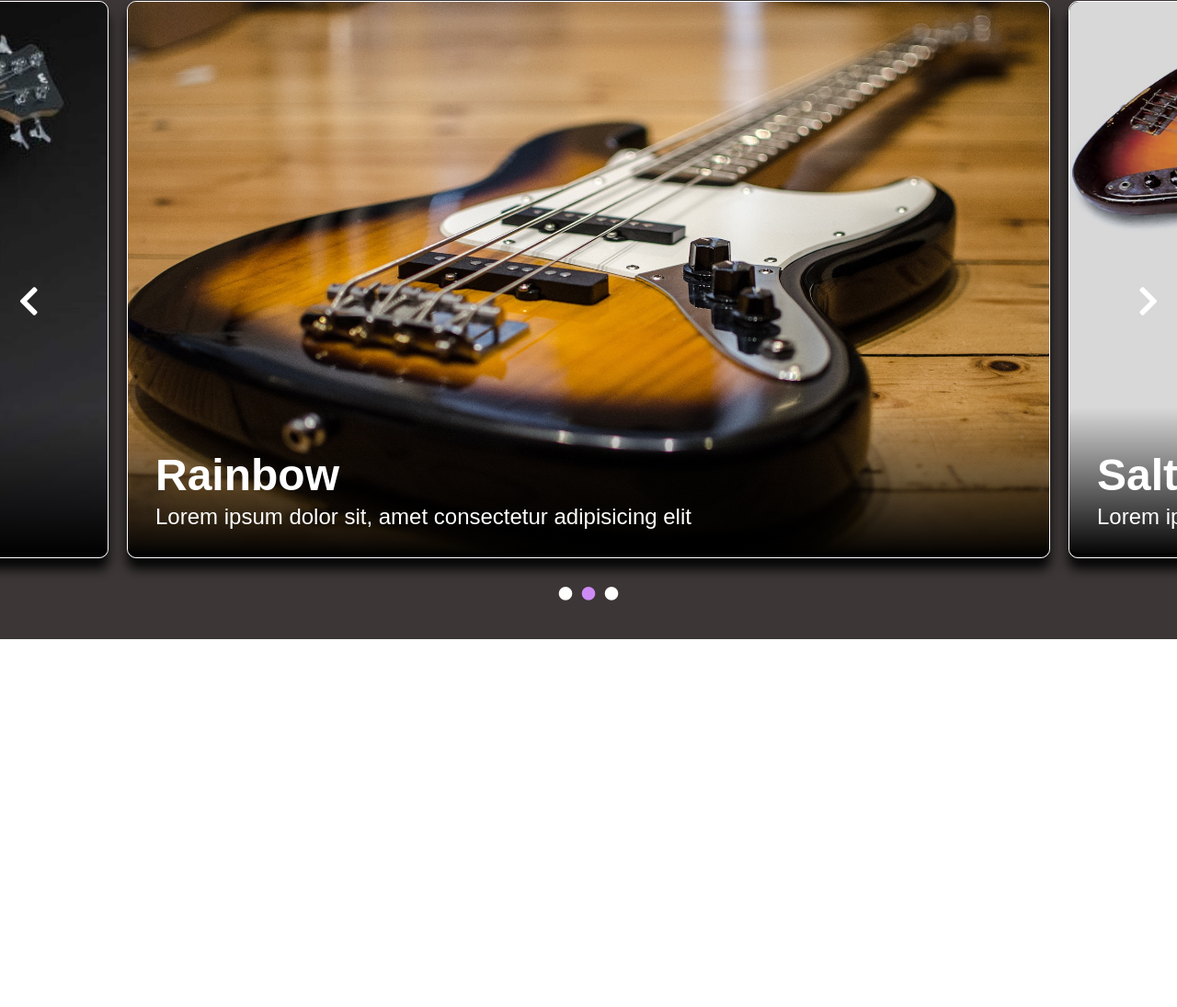
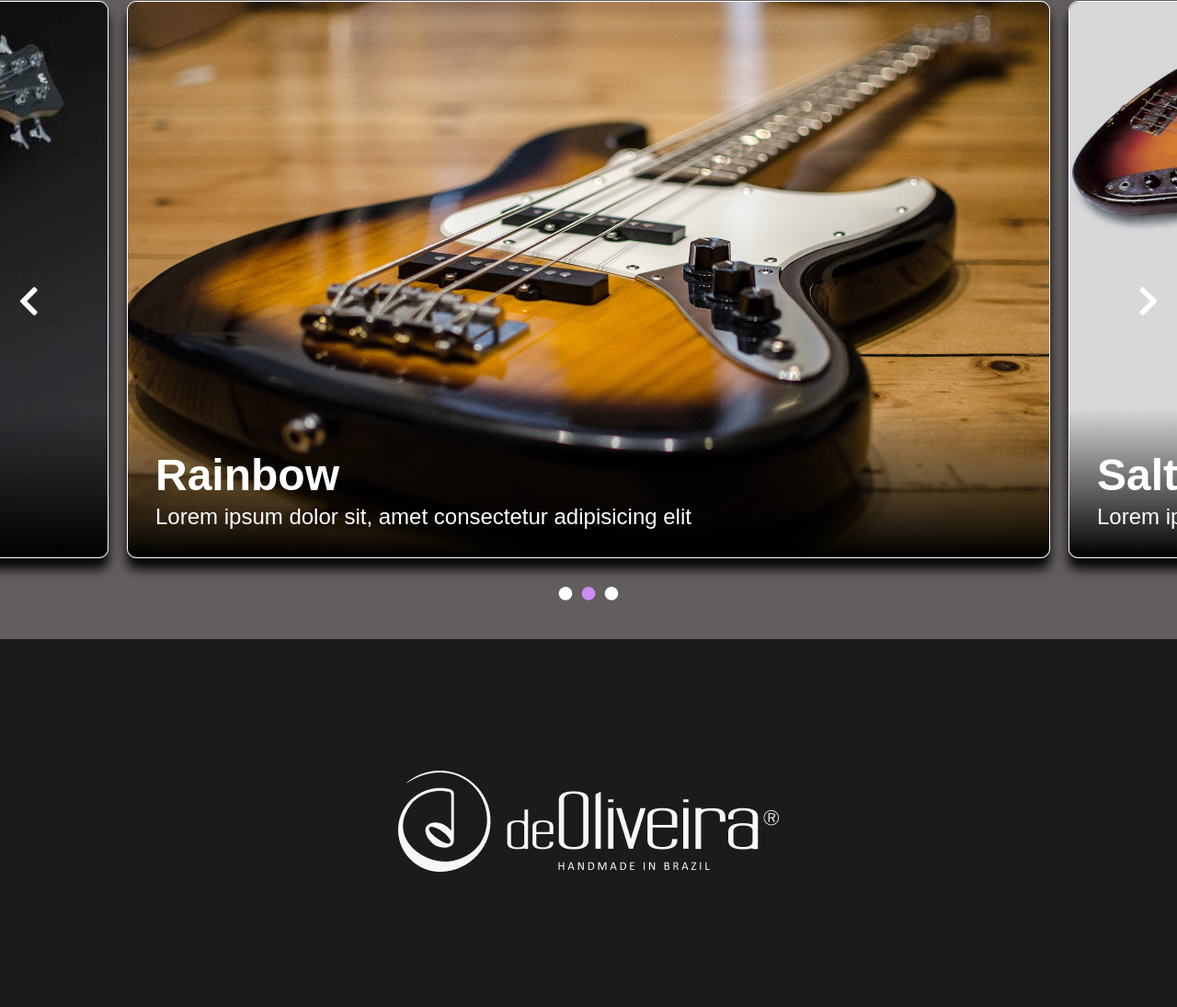
Before and after one commit to elisafa/deOliveira, a website: page src/pages/ptbr/rainbowkf.html in a window 1280 px wide. Shown: the part 2540-3635 px from the top of the page at 92% size. Before the commit the page ends 3235 px from the top, so only its background shows below. Drawn offline with nearby package versions, Linux system fonts and the light colour scheme; files that its build step writes are made by us from their sources; files whose address does not match are found by name.

Commit message:
iniciando o rodape

```diff
--- a/src/pages/ptbr/rainbowkf.html
+++ b/src/pages/ptbr/rainbowkf.html
@@ -243,6 +243,19 @@
         </div>
       </section>
     </main>
+    <footer class="footer">
+      <div class="container">
+        <figure>
+          <img
+            class="footer__logo"
+            src="../../images/logorodape.png"
+            alt="Logo"
+            width="414px"
+            height="110px"
+          />
+        </figure>
+      </div>
+    </footer>
     <script src="/src/scripts/main.js"></script>
     <script>
       initSlider({ startAtIndex: 0, autoPlay: true, timeInterval: 3000 });
--- a/src/scripts/main.js
+++ b/src/scripts/main.js
@@ -1,5 +1,6 @@
 "use strict";
 
+// CARROSSEL INICIO
 const slideWrapper = document.querySelector('[data-slide="wrapper"]');
 const slideList = document.querySelector('[data-slide="list"]');
 const navPreviousButton = document.querySelector('[data-slide="nav-previous-button"]');
@@ -222,3 +223,4 @@ function initSlider({ startAtIndex = 0, autoPlay = true, timeInterval = 3000 })
   setVisibleSlide({ index: startAtIndex + 2, animate: true });
   setAutoPlay();
 }
+// FIM CARROSSEL
--- a/src/styles/_carousel.scss
+++ b/src/styles/_carousel.scss
@@ -4,7 +4,7 @@
 .slider {
   padding-top: 60px;
   padding-bottom: 40px;
-  background-color: variaveis.$chumbo;
+  background-color: rgba(60, 54, 54, 0.8);
 
   .wrapper {
     display: flex;
--- /dev/null
+++ b/src/styles/_footer.scss
@@ -0,0 +1,17 @@
+@use "variaveis";
+@use "function";
+
+.footer {
+  display: flex;
+  align-items: center;
+  justify-content: center;
+  background-color: variaveis.$preto;
+  height: 400px;
+  .container {
+    display: flex;
+    justify-content: center;
+  }
+
+  &__logo {
+  }
+}
--- a/src/styles/_menu.scss
+++ b/src/styles/_menu.scss
@@ -8,9 +8,6 @@
   justify-content: space-between;
   position: fixed;
   width: 100vw;
-  // @media (max-width: 1900px) {
-  //   width: 95vw;
-  // }
 
   &__menu {
     margin: 0 auto;
--- a/src/styles/main.scss
+++ b/src/styles/main.scss
@@ -5,6 +5,7 @@
 @use "baixos";
 @use "videos";
 @use "carousel";
+@use "footer";
 
 * {
   margin: 0;
```
Also changed, not shown: src/images/logorodape.png (added).
